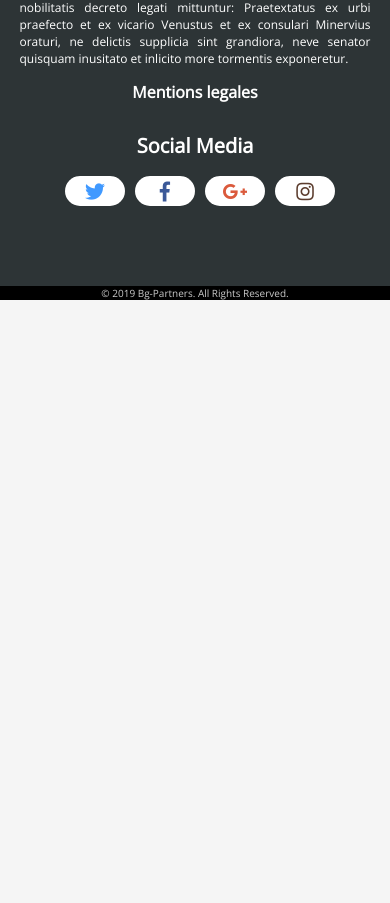
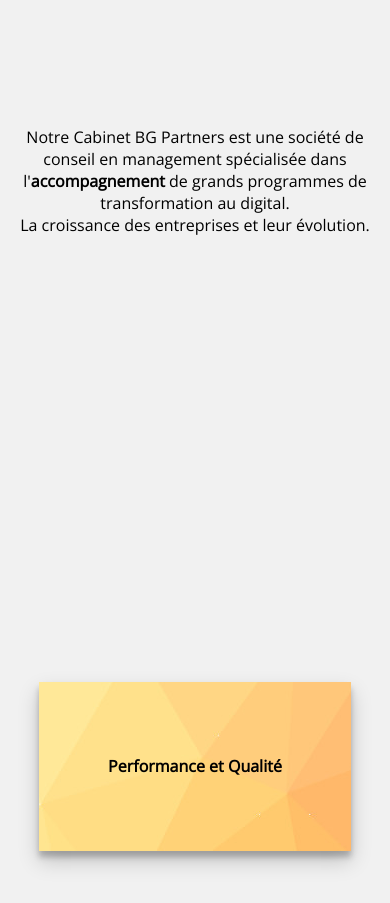
Before and after one commit to MaximeRnR/bg-partners, a React (Create React App) app: page / in a window 390 px wide. Shown: the part 1094-1997 px from the top of the page. Before the commit the page ends 1394 px from the top, so only its background shows below. Built offline with nearby package versions, Linux system fonts and the light colour scheme; what react-scrollable-anchor would draw is missing.

Commit message:
Cabinet non responsive ready :poop:

```diff
--- a/src/App.css
+++ b/src/App.css
@@ -2,8 +2,3 @@
   text-align: center;
   background-color: #f1f1f1;
 }
-
-@font-face {
-  font-family: Architex;
-  src: url(assets/font/Architex.ttf);
-}
--- /dev/null
+++ b/src/Cabinet/Cabinet.css
@@ -0,0 +1,67 @@
+.cabinet-container{
+  display: flex;
+  flex-direction: column;
+  justify-content: space-between;
+  align-items: center;
+
+  width: 100%;
+  height: calc(200vh - 60px);
+
+}
+
+.cabinet-frame{
+  display: flex;
+  flex-direction: column;
+  justify-content: center;
+  align-items: center;
+
+  height: 90vh;
+  width: 100%;
+}
+
+.cards-container {
+  justify-content: space-evenly;
+}
+
+.cabinet-description {
+  flex-grow: 1;
+  display: flex;
+  flex-direction: column;
+  justify-content: center;
+  align-items: center;
+  width: 90%;
+}
+
+
+.cabinet-card {
+  box-shadow: 0 10px 20px rgba(0,0,0,0.19), 0 6px 6px rgba(0,0,0,0.23);
+  width: 80%;
+  height: 20vh;
+  position: relative;
+  overflow: hidden;
+}
+
+.cabinet-card .text {
+  position: absolute;
+  top: 0;
+  left: 0;
+  width: 100%;
+  height: 100%;
+  z-index: 1;
+
+
+  display: flex;
+  justify-content: center;
+  align-items: center;
+}
+
+.cabinet-card .text span {
+  width: 90%;
+}
+
+.card-bg {
+  position: absolute;
+  z-index: 0;
+  top: -75%;
+  left: -70%;
+}
--- /dev/null
+++ b/src/Cabinet/Cabinet.js
@@ -0,0 +1,40 @@
+import React from 'react';
+import './Cabinet.css'
+import Image from '../assets/img/undraw_predictive_analytics_kf9n.svg'
+import Background from '../assets/img/city-greyscale-wallpaper.jpg'
+
+
+export default function Cabinet() {
+  return (
+    <div className="cabinet-container">
+      <div className="cabinet-frame">
+        <h1> Notre Cabinet </h1>
+        <img className="image" src={Image}/>
+        <div className="cabinet-description">
+          <span> Notre Cabinet BG Partners est une société de conseil en management spécialisée dans l'<b>accompagnement</b> de grands programmes de transformation au digital.</span>
+          <span> La croissance des entreprises et leur évolution.</span>
+        </div>
+      </div>
+      <div className="cabinet-frame cards-container">
+        <div className="cabinet-card">
+          <div className="text">
+            <span><b>Performance et Qualité</b></span>
+          </div>
+          <img className="card-bg" src={Background}/>
+        </div>
+        <div className="cabinet-card">
+          <div className="text">
+            <span><b> Simplicité, Authenticité, Proximité, Engagement</b></span>
+          </div>
+          <img className="card-bg" src={Background}/>
+        </div>
+        <div className="cabinet-card">
+          <div className="text">
+            <span><b>Pragmatisme, Valeur, Catalyseur</b></span>
+          </div>
+          <img className="card-bg" src={Background}/>
+        </div>
+      </div>
+    </div>
+  );
+}
--- a/src/index.css
+++ b/src/index.css
@@ -14,3 +14,7 @@ body {
   background-color: whitesmoke;
   -webkit-font-smoothing: antialiased;
 }
+
+* {
+  font-family: 'Open Sans', sans-serif
+}
--- a/src/main-page/MainPage.js
+++ b/src/main-page/MainPage.js
@@ -1,6 +1,7 @@
 import React, {Component} from 'react';
 import Splash from "../splash/Splash";
 import Presentation from "../presentation/Presentation";
+import Cabinet from "../Cabinet/Cabinet";
 
 class MainPage extends Component {
    render() {
@@ -8,6 +9,7 @@ class MainPage extends Component {
          <div className="mainPage">
             <Splash/>
             <Presentation/>
+            <Cabinet/>
          </div>
       );
    }
--- a/src/presentation/Presentation.js
+++ b/src/presentation/Presentation.js
@@ -7,7 +7,7 @@ export default function Presentation() {
    return (
       <div className="presentation-container">
          <img className="image" src={Image}/>
-         <span className="punchline"><b>Et alienos est memoriam</b> diligamus eos non oderit alterum viderit.</span>
+         <span className="punchline">Le <b>Cabinet de conseil </b> en stratégie opératoire à taille humaine, concentré de talents.</span>
       </div>
    );
 }
--- a/src/top-bar-title/TopBarTitle.css
+++ b/src/top-bar-title/TopBarTitle.css
@@ -43,7 +43,7 @@
 }
 
 .logo {
-  width: 100%;
+  width: 90%;
 }
 
 @media (min-width: 600px) {
--- a/src/top-bar-title/TopBarTitle.js
+++ b/src/top-bar-title/TopBarTitle.js
@@ -29,9 +29,6 @@ class TopBarTitle extends Component {
                 <img src={title} className="logo" alt="titre"/>
               </Link>
             </div>
-            <div className="slogan-container">
-              <span className="slogan"> Parternaires Particuliers</span>
-            </div>
           </div>
         </div>
       </div>
--- a/src/top-bar-title/side-nav/SideNav.js
+++ b/src/top-bar-title/side-nav/SideNav.js
@@ -1,14 +1,6 @@
 import React, {Component} from "react";
 import "./SideNav.css";
-import {
-   MdBusinessCenter,
-   MdContacts,
-   MdDescription,
-   MdFavorite,
-   MdHistory,
-   MdLockOutline,
-   MdPeopleOutline
-} from "react-icons/md";
+import {MdBusinessCenter, MdContacts, MdFavorite, MdPeopleOutline} from "react-icons/md";
 
 class SideNav extends Component {
   componentDidMount() {
@@ -29,29 +21,14 @@ class SideNav extends Component {
             <a href="" className="side-nav-item">Le Cabinet BG</a>
           </div>
           <div className="side-nav-list-el">
-            <div className="icon"><MdHistory/></div>
-            <div>&nbsp;</div>
-            <a href="">Notre Histoire</a>
-          </div>
-          <div className="side-nav-list-el">
             <div className="icon"><MdFavorite/></div>
             <div>&nbsp;</div>
             <a href="">Notre Coeur de métier</a>
           </div>
           <div className="side-nav-list-el">
-            <div className="icon"><MdLockOutline/></div>
-            <div>&nbsp;</div>
-            <a href="">Nos Engagements</a>
-          </div>
-          <div className="side-nav-list-el">
             <div className="icon"><MdPeopleOutline/></div>
             <div>&nbsp;</div>
             <a href="">Devenir un BG</a>
-          </div>
-          <div className="side-nav-list-el">
-            <div className="icon"><MdDescription/></div>
-            <div>&nbsp;</div>
-            <a href="">Demander un devis</a>
           </div>
            <div className="side-nav-list-el">
             <div className="icon"><MdContacts/></div>
```
